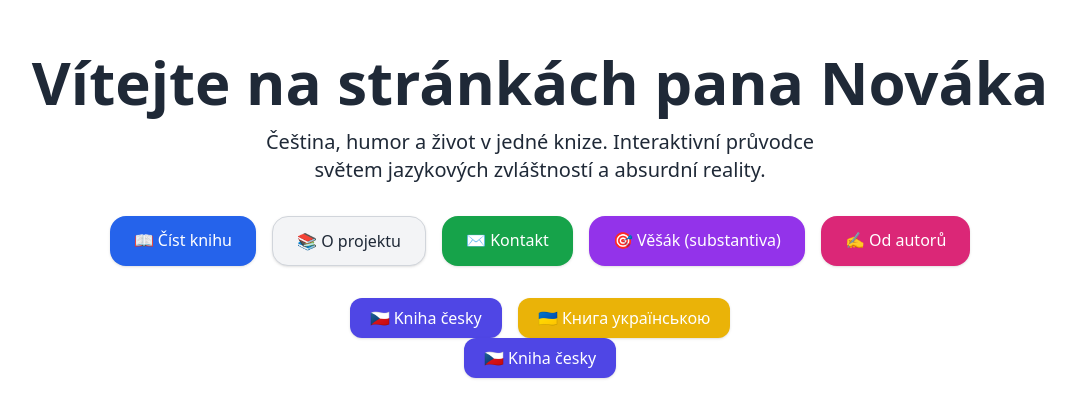
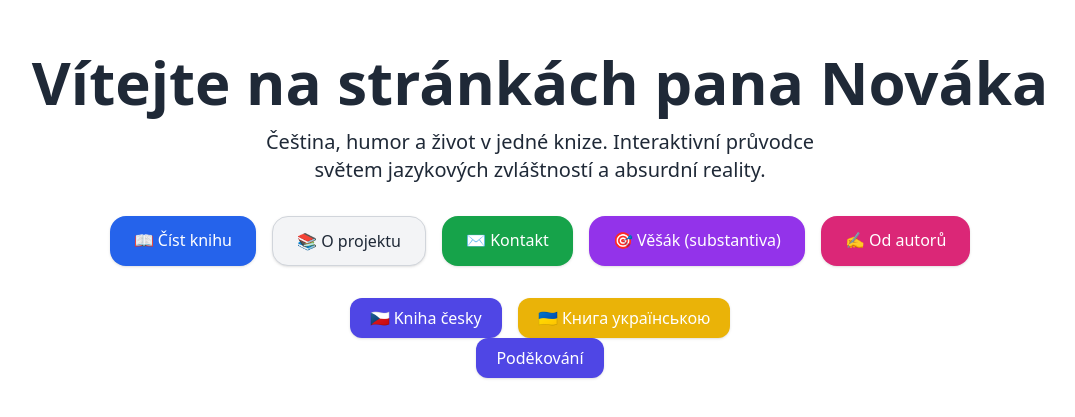
Before and after one commit to AndriyKryvytskiy/pannovak.fun, a Next.js app: page / in a window 1280 px wide. Shown: the part 185-602 px from the top of the page, without its empty margins (100-1175 px from the left). Built offline with nearby package versions, Linux system fonts and the light colour scheme.

Commit message:
The last var 1

```diff
--- a/pages/index.js
+++ b/pages/index.js
@@ -41,7 +41,7 @@ export default function Home() {
 
       <div className="flex gap-4 flex-wrap justify-center">
         <a href="/podekovani" className="px-5 py-2 bg-indigo-600 text-white rounded-xl shadow hover:bg-indigo-700 transition">
-          🇨🇿 Kniha česky
+          Poděkování
         </a>
 
       </div>
```
